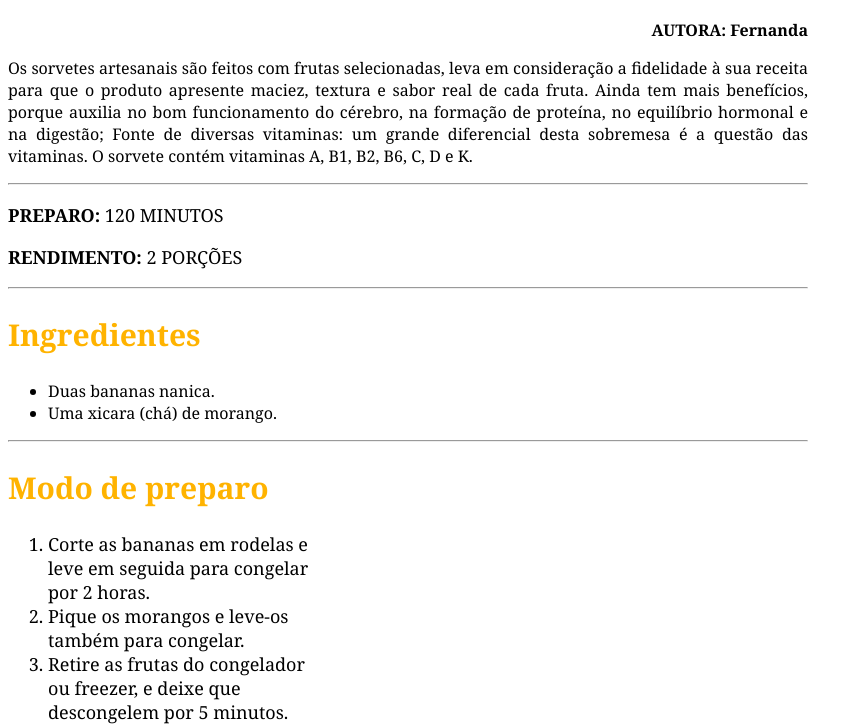
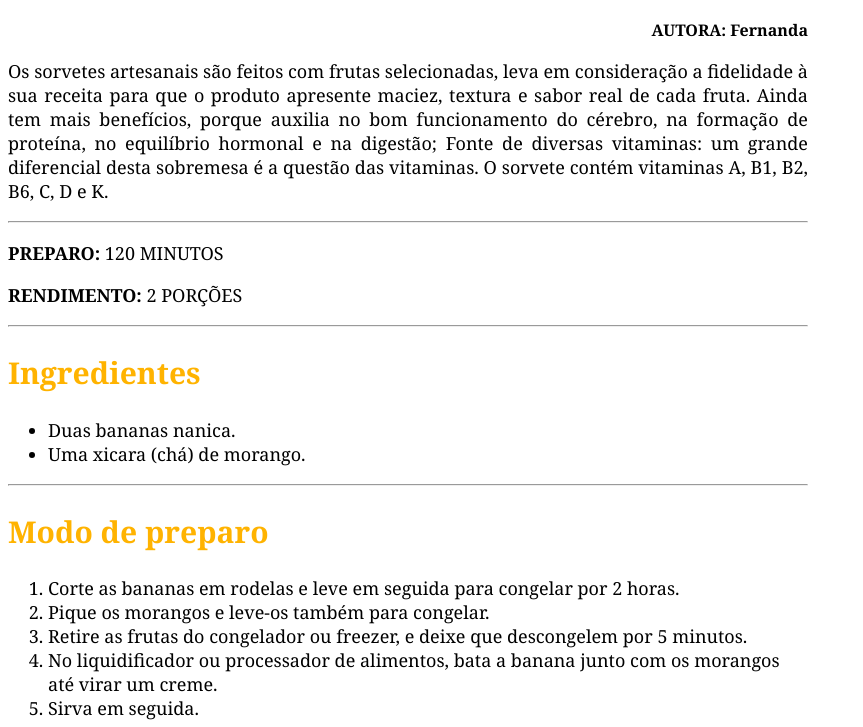
Before and after one commit to gicordone/Exercicio1.HTML, a plain HTML site: page index.html in a window 1280 px wide. Shown: the part 449-1176 px from the top of the page, without its empty margins (0-863 px from the left). Drawn offline with Linux system fonts and the light colour scheme.

Commit message:
segunda modif reseitaHTML-CSS

```diff
--- a/CSS/main.css
+++ b/CSS/main.css
@@ -33,9 +33,9 @@ body {
 }
 
 .descrição {
+    font-size: 18px;
     left: 21px;
     text-align:justify;
-    font-size: 21px/34px;
     letter-spacing: 0px;
     color: #000000;
     opacity: 1;
@@ -64,6 +64,14 @@ body {
 .ingredientes__titulo {
     color:#FFB300;
     font-size: 30px;
+}
+
+.ingredientes {
+    font-size: 18px;
+}
+
+.mododepreparo {
+    font-size: 18px;
 }
 
 .preparo__titulo {
--- a/index.html
+++ b/index.html
@@ -43,7 +43,7 @@
 
         <hr>
 
-        <div class="preparo">
+        <div class="mododepreparo">
                 <h2 class=preparo__titulo> Modo de preparo</h2>
                 <ol>
                     <li>Corte as bananas em rodelas e leve em seguida para congelar por 2 horas.</li>
```
